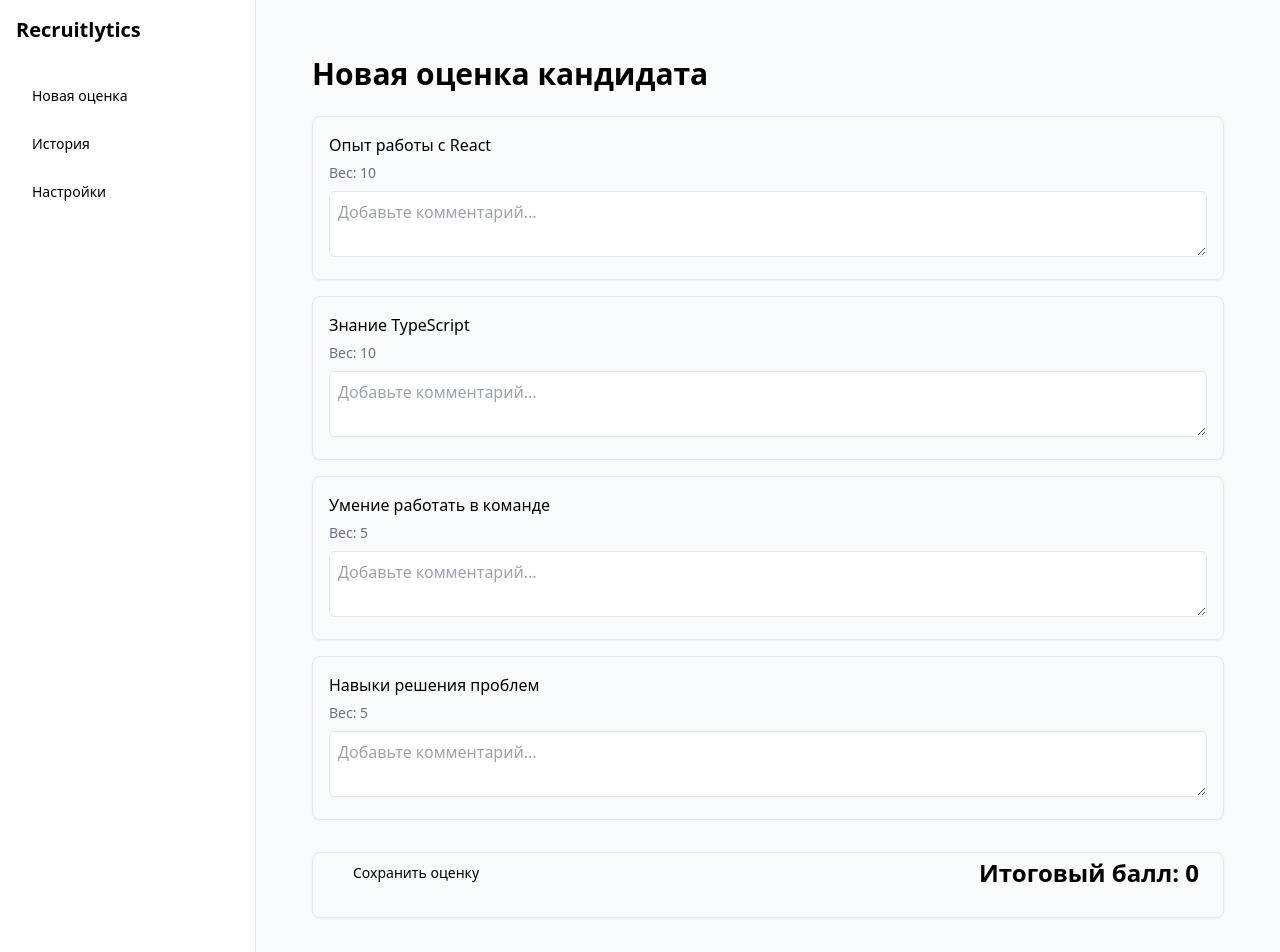
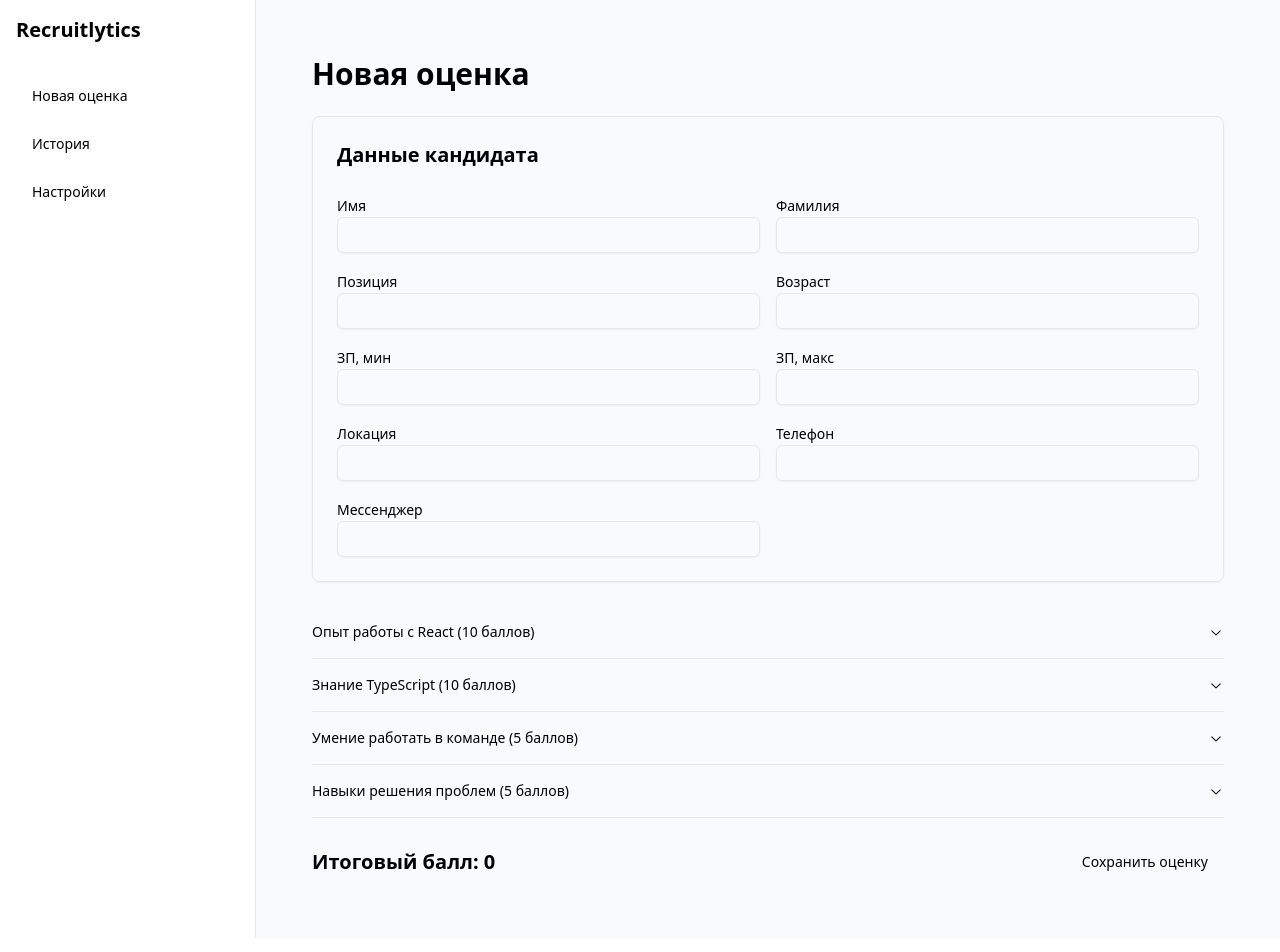
Before and after one commit to haaum666/Recruitlytics, a React (Vite) app: page / in a window 1280 px wide. Shown: the top 952 px of the page. Built offline with nearby package versions, Linux system fonts and the light colour scheme.

Commit message:
Update AssessmentPage.jsx

```diff
--- a/src/pages/AssessmentPage.jsx
+++ b/src/pages/AssessmentPage.jsx
@@ -1,81 +1,171 @@
 import React, { useState, useEffect } from 'react';
+import { getFromLocalStorage, saveToLocalStorage } from '../services/localStorageService.js';
+import { Card, CardContent, CardHeader } from '../components/ui/card';
+import { Accordion, AccordionItem, AccordionTrigger, AccordionContent } from '../components/ui/accordion';
+import { Label } from '../components/ui/label';
+import { Input } from '../components/ui/input';
+import { Textarea } from '../components/ui/textarea';
+import { Button } from '../components/ui/button';
 import { questions as defaultQuestions } from '../config/questions.js';
-import QuestionItem from '../components/assessment/QuestionItem';
-import { saveToLocalStorage, getFromLocalStorage } from '../services/localStorageService.js';
-import { Card, CardContent } from '../components/ui/card';
-import { Button } from '../components/ui/button';
 
 function AssessmentPage() {
+  const [questions, setQuestions] = useState([]);
   const [assessmentData, setAssessmentData] = useState({});
-  const [totalScore, setTotalScore] = useState(0);
-  const [currentQuestions, setCurrentQuestions] = useState([]);
+  const [candidateData, setCandidateData] = useState({
+    firstName: '',
+    lastName: '',
+    age: '',
+    salaryMin: '',
+    salaryMax: '',
+    location: '',
+    phone: '',
+    messenger: '',
+    role: '',
+  });
 
   useEffect(() => {
     const savedQuestions = getFromLocalStorage('customQuestions', []);
-    if (savedQuestions.length > 0) {
-      setCurrentQuestions([...defaultQuestions, ...savedQuestions]);
-    } else {
-      setCurrentQuestions(defaultQuestions);
-    }
+    const combinedQuestions = [...defaultQuestions, ...savedQuestions];
+    setQuestions(combinedQuestions);
+    setAssessmentData(
+      combinedQuestions.reduce((acc, q) => {
+        acc[q.id] = { score: 0, comment: '' };
+        return acc;
+      }, {})
+    );
   }, []);
 
-  useEffect(() => {
-    const calculateTotalScore = () => {
-      let score = 0;
-      for (const question of currentQuestions) {
-        const data = assessmentData[question.id];
-        if (data && data.score) {
-          score += data.score;
-        }
-      }
-      setTotalScore(score);
-    };
-
-    calculateTotalScore();
-  }, [assessmentData, currentQuestions]);
-
-  const handleInputChange = (id, field, value) => {
+  const handleScoreChange = (id, score) => {
     setAssessmentData(prevData => ({
       ...prevData,
-      [id]: {
-        ...prevData[id],
-        [field]: value,
-      },
+      [id]: { ...prevData[id], score: Number(score) },
     }));
   };
 
-  const handleSaveAssessment = () => {
+  const handleCommentChange = (id, comment) => {
+    setAssessmentData(prevData => ({
+      ...prevData,
+      [id]: { ...prevData[id], comment },
+    }));
+  };
+
+  const handleCandidateChange = (e) => {
+    const { id, value } = e.target;
+    setCandidateData(prevData => ({
+      ...prevData,
+      [id]: value,
+    }));
+  };
+
+  const calculateTotalScore = () => {
+    return questions.reduce((total, question) => {
+      const item = assessmentData[question.id] || {};
+      const score = item.score || 0;
+      return total + score * question.weight;
+    }, 0);
+  };
+
+  const saveAssessment = () => {
+    const totalScore = calculateTotalScore();
     const newAssessment = {
       date: new Date().toISOString(),
       score: totalScore,
       data: assessmentData,
+      candidate: candidateData,
     };
 
     const savedAssessments = getFromLocalStorage('assessments', []);
-    savedAssessments.push(newAssessment);
-    saveToLocalStorage('assessments', savedAssessments);
-
+    saveToLocalStorage('assessments', [...savedAssessments, newAssessment]);
     alert('Оценка сохранена!');
   };
 
   return (
     <div className="p-6">
-      <h1 className="text-3xl font-bold mb-6">Новая оценка кандидата</h1>
-      <div className="space-y-4">
-        {currentQuestions.map(question => (
-          <QuestionItem
-            key={question.id}
-            question={question}
-            onInputChange={(field, value) => handleInputChange(question.id, field, value)}
-          />
-        ))}
+      <h1 className="text-3xl font-bold mb-6">Новая оценка</h1>
+      <div className="space-y-6">
+        <Card>
+          <CardHeader>
+            <h2 className="text-xl font-semibold">Данные кандидата</h2>
+          </CardHeader>
+          <CardContent className="space-y-4">
+            <div className="grid grid-cols-1 sm:grid-cols-2 gap-4">
+              <div>
+                <Label htmlFor="firstName">Имя</Label>
+                <Input id="firstName" value={candidateData.firstName} onChange={handleCandidateChange} />
+              </div>
+              <div>
+                <Label htmlFor="lastName">Фамилия</Label>
+                <Input id="lastName" value={candidateData.lastName} onChange={handleCandidateChange} />
+              </div>
+              <div>
+                <Label htmlFor="role">Позиция</Label>
+                <Input id="role" value={candidateData.role} onChange={handleCandidateChange} />
+              </div>
+              <div>
+                <Label htmlFor="age">Возраст</Label>
+                <Input id="age" type="number" value={candidateData.age} onChange={handleCandidateChange} />
+              </div>
+              <div>
+                <Label htmlFor="salaryMin">ЗП, мин</Label>
+                <Input id="salaryMin" type="number" value={candidateData.salaryMin} onChange={handleCandidateChange} />
+              </div>
+              <div>
+                <Label htmlFor="salaryMax">ЗП, макс</Label>
+                <Input id="salaryMax" type="number" value={candidateData.salaryMax} onChange={handleCandidateChange} />
+              </div>
+              <div>
+                <Label htmlFor="location">Локация</Label>
+                <Input id="location" value={candidateData.location} onChange={handleCandidateChange} />
+              </div>
+              <div>
+                <Label htmlFor="phone">Телефон</Label>
+                <Input id="phone" type="tel" value={candidateData.phone} onChange={handleCandidateChange} />
+              </div>
+              <div>
+                <Label htmlFor="messenger">Мессенджер</Label>
+                <Input id="messenger" value={candidateData.messenger} onChange={handleCandidateChange} />
+              </div>
+            </div>
+          </CardContent>
+        </Card>
+
+        <Accordion type="single" collapsible className="w-full">
+          {questions.map((question) => (
+            <AccordionItem key={question.id} value={question.id}>
+              <AccordionTrigger>{question.text} ({question.weight} баллов)</AccordionTrigger>
+              <AccordionContent>
+                <div className="space-y-4">
+                  <div>
+                    <Label htmlFor={`score-${question.id}`}>Балл (0-10)</Label>
+                    <Input
+                      id={`score-${question.id}`}
+                      type="number"
+                      min="0"
+                      max="10"
+                      value={assessmentData[question.id]?.score || ''}
+                      onChange={(e) => handleScoreChange(question.id, e.target.value)}
+                    />
+                  </div>
+                  <div>
+                    <Label htmlFor={`comment-${question.id}`}>Комментарий</Label>
+                    <Textarea
+                      id={`comment-${question.id}`}
+                      placeholder="Добавьте свои мысли"
+                      value={assessmentData[question.id]?.comment || ''}
+                      onChange={(e) => handleCommentChange(question.id, e.target.value)}
+                    />
+                  </div>
+                </div>
+              </AccordionContent>
+            </AccordionItem>
+          ))}
+        </Accordion>
       </div>
-      <Card className="mt-8">
-        <CardContent className="flex justify-between items-center">
-          <Button onClick={handleSaveAssessment}>Сохранить оценку</Button>
-          <h2 className="text-2xl font-semibold">Итоговый балл: {totalScore}</h2>
-        </CardContent>
-      </Card>
+
+      <div className="mt-6 flex justify-between items-center">
+        <div className="text-xl font-bold">Итоговый балл: {calculateTotalScore()}</div>
+        <Button onClick={saveAssessment}>Сохранить оценку</Button>
+      </div>
     </div>
   );
 }
```
